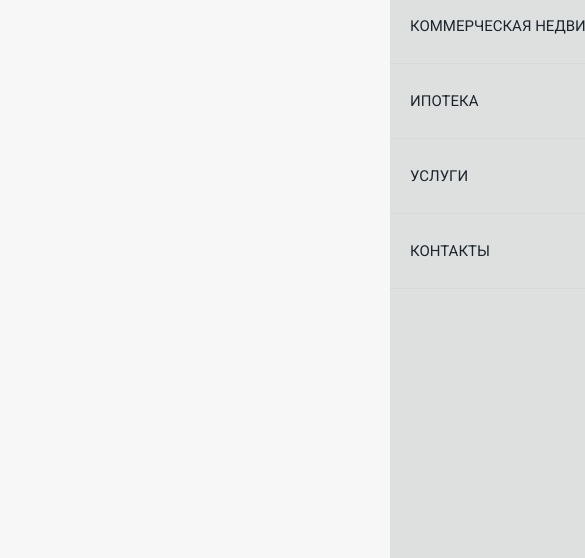
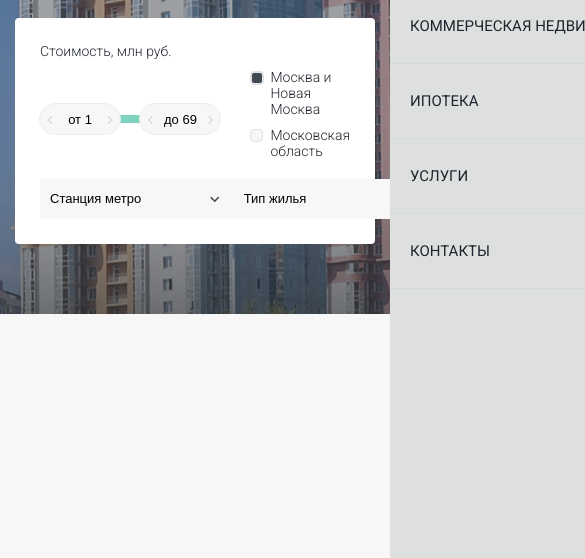
Before and after one commit to jikler/evrika, a plain HTML site: page src/index.html in a window 390 px wide. Shown: the part 286-844 px from the top of the page, 585 px wide, since content can reach past the window. Drawn offline with Linux system fonts and the light colour scheme.

Commit message:
Доделал блок calc (без адаптива)

```diff
--- a/src/index.html
+++ b/src/index.html
@@ -112,13 +112,14 @@
 					<form id="user_wiget_search_form" class="user_wiget_search_form" method="GET">
 						<div class="calc-block__form-descr">Стоимость, млн руб.</div>
 
-						<div class="form-group">
-        <div id="user_age">
-          <div id="user_age_handler_min" class="ui-slider-handle"></div>
-          <div id="user_age_handler_max" class="ui-slider-handle"></div>
+							<div class="calc-block__filter-top">
+								<div class="form-group">
+        <div id="user_filter">
+          <div id="user_filter_handler_min" class="ui-slider-handle"></div>
+          <div id="user_filter_handler_max" class="ui-slider-handle"></div>
         </div>
-      <input type="hidden" id="user_age_min" name="user_age_min"/>
-      <input type="hidden" id="user_age_max" name="user_age_max"/>
+	      <!-- <input type="hidden" id="user_filter_min" name="user_filter_min"/>
+	      <input type="hidden" id="user_filter_max" name="user_filter_max"/> -->
       </div>
 
 						<div class="input-row">
@@ -127,7 +128,53 @@
        <br>
        <input id="checkbox-input-2" type="checkbox" value="myValue 2">
        <label for="checkbox-input-2" class="input-helper input-helper--checkbox">Московская область</label>
-    </div>
+		    </div>
+							</div>
+
+							<div class="calc-block__filter-select">
+
+								<div class="calc-label">
+									<select class="calc-filter">
+	    	    <option value="01">Станция метро</option>
+	    	    <option value="02">Александровский сад</option>
+	    	    <option value="03">Алексеевская</option>
+		    	  </select>
+								</div>
+
+								<div class="calc-label">
+									<select class="calc-filter">
+	    	    <option value="01">Тип жилья</option>
+	    	    <option value="02">Александровский сад</option>
+	    	    <option value="03">Алексеевская</option>
+		    	  </select>
+								</div>
+
+								<div class="calc-label">
+									<select class="calc-filter">
+	    	    <option value="01">Площадь</option>
+	    	    <option value="02">Александровский сад</option>
+	    	    <option value="03">Алексеевская</option>
+		    	  </select>
+								</div>
+
+								<div class="calc-label">
+									<select class="calc-filter">
+	    	    <option value="01">Тип отделки</option>
+	    	    <option value="02">Александровский сад</option>
+	    	    <option value="03">Алексеевская</option>
+		    	  </select>
+								</div>
+
+								<div class="calc-label">
+									<select class="calc-filter">
+	    	    <option value="01">Срок сдачи</option>
+	    	    <option value="02">Александровский сад</option>
+	    	    <option value="03">Алексеевская</option>
+		    	  </select>
+								</div>
+
+								<button class="button button-filter">Найти</button>
+							</div>
 
 					</form>
 				</div>
--- a/src/js/script.js
+++ b/src/js/script.js
@@ -9,20 +9,20 @@ $(document).ready(function(){
 
 // form calc start
 $(function() {
-  var uah_min = $("#user_age_handler_min");
-  var uah_max = $("#user_age_handler_max");
-$("#user_age").slider({
+  var uah_min = $("#user_filter_handler_min");
+  var uah_max = $("#user_filter_handler_max");
+$("#user_filter").slider({
   range: true,
   min: 1,
   max: 69,
   values: [1, 69],
   create: function() {
-   uah_min.text(1);
-    uah_max.text(69);
+   uah_min.text('от 1');
+    uah_max.text('до 69');
   },
   slide: function(event, ui) {
-    $("#user_age_min").val(ui.values[0]);
-    $("#user_age_max").val(ui.values[1]);
+    $("#user_filter_min").val(ui.values[0]);
+    $("#user_filter_max").val(ui.values[1]);
     uah_min.text( ui.values[0] );
     uah_max.text( ui.values[1] );
   }
--- a/src/sass/_calc.sass
+++ b/src/sass/_calc.sass
@@ -1,16 +1,101 @@
-#user_age_handler_min, #user_age_handler_max
+.calc
+ background: url(../img/calc/bg-calc.jpg) no-repeat center
+ background-size: cover
+ padding-top: 70px
+ padding-bottom: 70px
+ &-block
+  h1
+   font-size: 40px
+   font-weight: 500
+   color: #fff
+   text-align: center
+   letter-spacing: 1px
+  &__filter
+   background: #fff
+   border-radius: 4px
+   padding: 25px
+   box-sizing: border-box
+   &-top
+    display: flex
+    align-items: center
+    padding-bottom: 10px
+   &-select
+    display: flex
+    justify-content: space-between
+    align-items: center
+  &__form
+   &-descr
+    font-size: 14px
+    font-weight: 300
+    padding-bottom: 10px
+
+.button-filter
+ text-transform: uppercase
+ padding: 12px 30px
+ font-size: 13px
+ font-weight: 500
+
+.calc-filter
+ background: #F7F7F7
+ border: none
+ color: #000
+ font-size: 16px
+ padding: 0 10px
+ width: 14.9em
+ height: 40px
+ outline: none
+ font-size: 13px
+ cursor: pointer
+
+.calc-label
+ position: relative
+ &:after
+  position: absolute
+  right: 10px
+  top: 25%
+  font-family: 'material design icons'
+  content: '\f140'
+  font-size: 18px
+  color: #404853
+  pointer-events: none
+
+
+#user_filter_handler_min,
+#user_filter_handler_max
  width: 82px
  margin-left: -41px
  height: 32px
  top: 50%
  margin-top: -16px
  text-align: center
- line-height: 2em
+ line-height: 2.5em
+ font-size: 13px
  outline: none
  background: #F7F7F7
  border: 1px solid #EDEDED
  border-radius: 16px
  color: #000
+ &:before
+  position: absolute
+  left: 2px
+  top: 0
+  font-family: 'material design icons'
+  content: '\f141'
+  font-size: 16px
+  color:  #d8d8d8
+  pointer-events: none
+ &:after
+  position: absolute
+  right: 2px
+  top: 0
+  font-family: 'material design icons'
+  content: '\f142'
+  font-size: 16px
+  color:  #d8d8d8
+  pointer-events: none
+
+.input-row
+ padding-left: 30px
 
 .ui-slider-range
  background: #7fd3bf
@@ -18,18 +103,21 @@
 .ui-widget.ui-widget-content
  border: none
 
-#user_age
+#user_filter
  background: #d6d6d6
  height: 8px
 
-// checkbox start
-// .input-row
-//  margin-bottom: 20px
+.form-group
+ width: 70%
+ margin: 0 40px
 
 .input-helper
  position: relative
  display: inline-block
- margin-bottom: 5px
+ // margin-bottom: 5px
+ font-weight: 300
+ font-size: 14px
+ padding-bottom: 10px
 
 .input-helper:before
  content: ''
--- a/src/sass/_reset.sass
+++ b/src/sass/_reset.sass
@@ -4,6 +4,10 @@ h2, h3, h4
 img
 	outline: none
 	max-width: 100%
+select
+	border-radius: 0
+ appearance: none
+ outline: none
 input, button
 	outline: none
 	border: none
```
Also changed, not shown: src/css/style.css.
